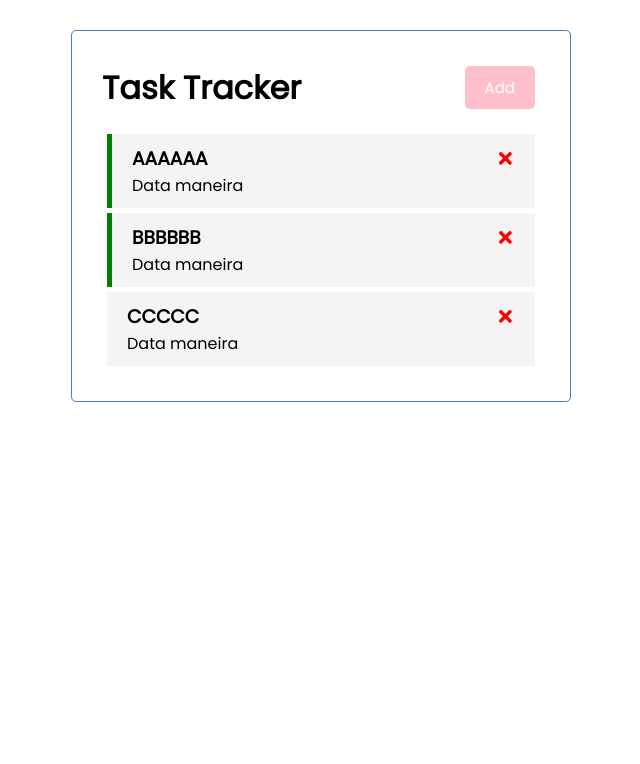
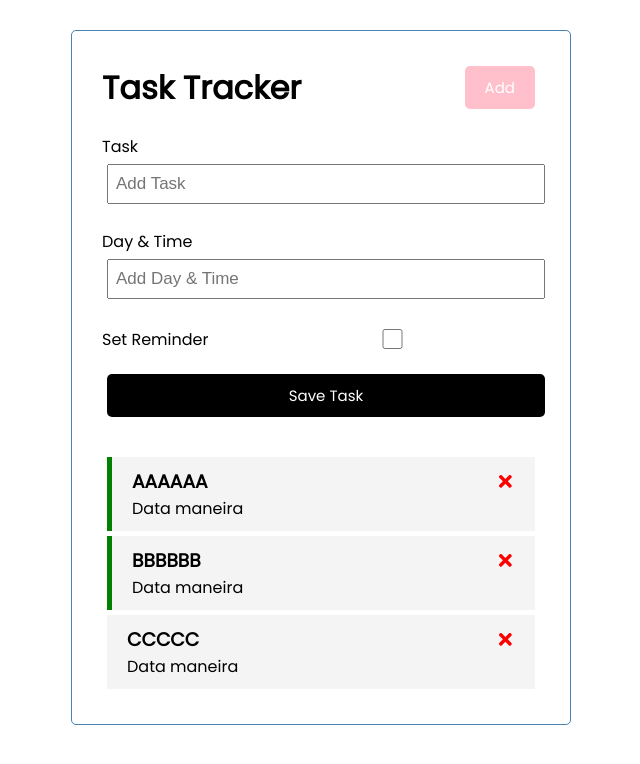
Before and after one commit to dev-codo/React-task-app, a React (Create React App) app: page / in a window 1280 px wide. Shown: the top 764 px of the page, without its empty margins (319-959 px from the left). Built offline with nearby package versions, Linux system fonts and the light colour scheme.

Commit message:
AddTask component

```diff
--- a/src/App.js
+++ b/src/App.js
@@ -1,4 +1,5 @@
 import { useState } from 'react'
+import AddTask from './components/AddTask'
 import Header from './components/Header'
 import Tasks from './components/Tasks'
 
@@ -24,6 +25,12 @@
         }
     ]);
 
+    const addTask = (task) => {
+        const id = Math.floor(Math.random() * 10000) + 1
+        const newTask = { id, ...task }
+        setTasks([...tasks, newTask])
+    }
+
     const deleteTask = (id) => {
         setTasks(tasks.filter((task) => task.id !== id));
     }
@@ -39,6 +46,7 @@
     return (
         <div className="container">
             <Header />
+            <AddTask onAdd={addTask} />
             {tasks.length > 0 ?
                 <Tasks tasks={tasks} onDelete={deleteTask} onToggleReminder={toggleReminder} />
                 : 'Nao ha task para mostrar'
--- /dev/null
+++ b/src/components/AddTask.js
@@ -0,0 +1,57 @@
+import { useState } from "react"
+
+const AddTask = ({ onAdd }) => {
+    const [text, setText] = useState('')
+    const [day, setDay] = useState('')
+    const [reminder, setReminder] = useState(false)
+
+    const onSubmit = (e) => {
+        e.preventDefault()
+
+        if (!text) {
+            alert('Please add a task')
+            return
+        }
+
+        onAdd({ text, day, reminder })
+
+        setText('')
+        setDay('')
+        setReminder(false)
+    }
+
+    return (
+        <form className='add-form' onSubmit={onSubmit}>
+            <div className='form-control'>
+                <label>Task</label>
+                <input
+                    type="text"
+                    value={text}
+                    onChange={(e) => setText(e.target.value)}
+                    placeholder='Add Task'
+                />
+            </div>
+            <div className='form-control'>
+                <label>Day & Time</label>
+                <input
+                    type="text"
+                    value={day}
+                    onChange={(e) => setDay(e.target.value)}
+                    placeholder='Add Day & Time'
+                />
+            </div>
+            <div className='form-control form-control-check'>
+                <label>Set Reminder</label>
+                <input
+                    type="checkbox"
+                    checked={reminder}
+                    value={reminder}
+                    onChange={(e) => setReminder(e.currentTarget.checked)}
+                />
+            </div>
+            <input type="submit" value='Save Task' className='btn btn-block' />
+        </form>
+    )
+}
+
+export default AddTask
```
